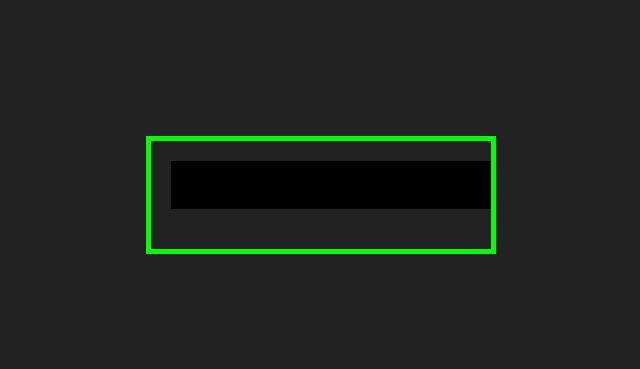
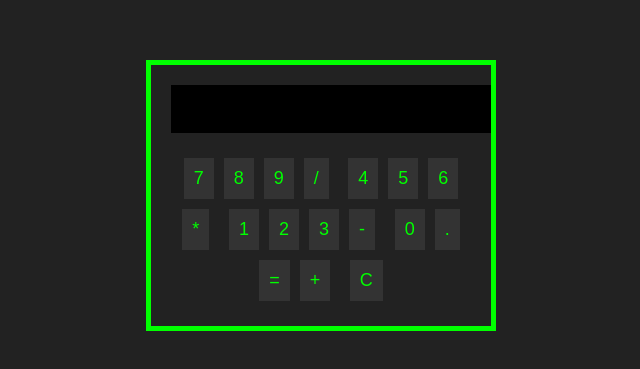
Before and after one commit to ParanoidApe/calculator-by-ParanoidApe, a plain HTML site: page index.html in a window 1280 px wide. Shown: the part 205-574 px from the top of the page, without its empty margins (319-959 px from the left). Drawn offline with Linux system fonts and the light colour scheme.

Commit message:
Update index.html

```diff
--- a/index.html
+++ b/index.html
@@ -12,7 +12,11 @@
             <input type="text" id="calc-display" readonly>
         </div>
         <div class="buttons">
-            <!-- Buttons here -->
+            <button>7</button><button>8</button><button>9</button><button>/</button>
+            <button>4</button><button>5</button><button>6</button><button>*</button>
+            <button>1</button><button>2</button><button>3</button><button>-</button>
+            <button>0</button><button>.</button><button>=</button><button>+</button>
+            <button>C</button>
         </div>
     </div>
     <script src="script.js"></script>
```
